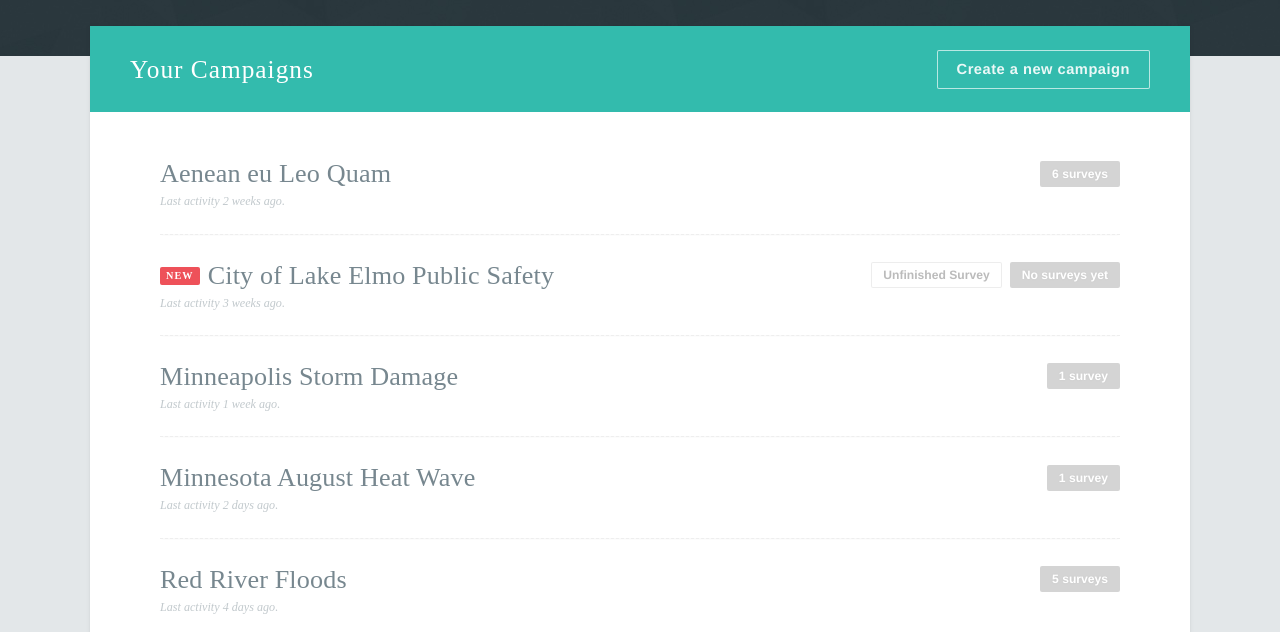
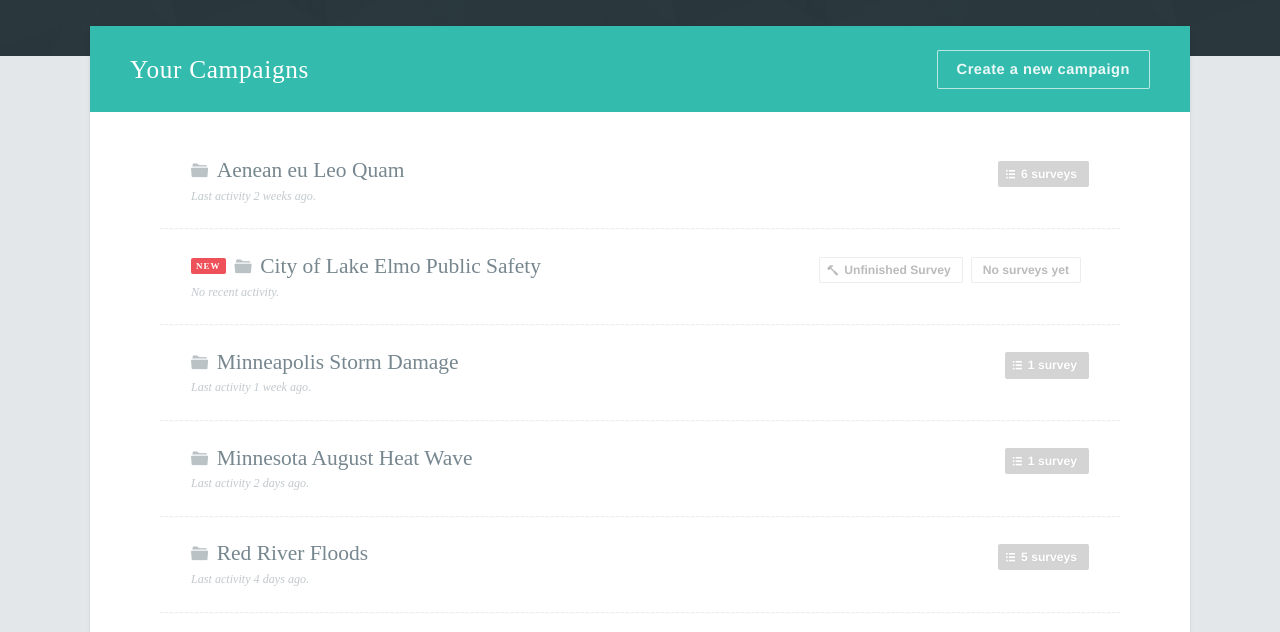
Before and after one commit to brockpetrie/gstemplate, a plain HTML site: page campaign.html in a window 1280 px wide. Shown: the part 104-736 px from the top of the page. Drawn offline with nearby package versions, Linux system fonts and the light colour scheme.

Commit message:
Campaign list

```diff
--- a/campaign.html
+++ b/campaign.html
@@ -63,10 +63,10 @@
 						</li>
 						<li class="new">
 							<h3><a href="campaign.detail.html">City of Lake Elmo Public Safety</a></h3>
-							<span class="surveycount">No surveys yet</span>
+							<span class="surveycount empty">No surveys yet</span>
 							<a class="draft">Unfinished Survey</a>
 							<!--<p>Vestibulum id ligula porta felis euismod semper.</p>-->
-							<p class="caption">Last activity 3 weeks ago.</p>
+							<p class="caption">No recent activity.</p>
 						</li>
 						<li>
 							<h3><a href="campaign.detail.html">Minneapolis Storm Damage</a></h3>
--- a/css/style.css
+++ b/css/style.css
@@ -129,6 +129,32 @@ div.hr { height: 1px; border-bottom: 1px solid rgba(0, 0, 0, 0.1); margin: 2em 0
 	}
 
 
+/* Icons */
+
+.iconAdd:before, .iconCheck:before, .iconList:before,
+.campaignlist > li .surveycount:before, .campaignlist > li .draft:before,
+.campaignlist > li h3 a:before {
+	font-family: 'groundsymbols';
+	font-size: 90%;
+	padding-right: 2px;
+	position: relative;
+	top: 1px;
+	left: -4px;
+	speak: none;
+	-webkit-font-feature-settings: "liga","dlig"; -moz-font-feature-settings: "liga=1, dlig=1"; -moz-font-feature-settings: "liga","dlig"; -ms-font-feature-settings: "liga","dlig"; -o-font-feature-settings: "liga","dlig";
+	font-feature-settings: "liga","dlig";
+	text-rendering: optimizeLegibility;
+	font-style: normal;
+	font-weight: normal;
+	font-variant: normal;
+	text-transform: none;
+	line-height: 1;
+	-webkit-font-smoothing: antialiased;
+	}
+.iconAdd:before { content: '\e002'; }
+.iconCheck:before { content: '\2713'; padding-right: 3px; }
+.iconList:before { content: '\e007'; }
+
 
 /* Structure */
 
@@ -250,6 +276,7 @@ section.main {
 	max-width: 50%;
 	overflow: hidden;
 	line-height: 1.3em;
+	letter-spacing: 0.66px;
 	}
 .mainTop button, .mainTop .button { margin: -0.2em 0 -1em; padding: 12px 20px; }
 
@@ -307,18 +334,23 @@ section.main {
 	}
 .campaignlist > li {
 	border-top: 1px dashed #eee;
-	padding: 1.2em 0;
+	padding: 1.2em 1.66em;
 	transition: all 0.2s;
 		-webkit-transition: all 0.2s;
 	box-shadow: 0 3px 2px -2px rgba(0, 0, 0, 0.04);
 	cursor: pointer;
 	}
+.campaignlist > li:hover { background: rgba(67, 156, 203, 0.06); box-shadow: inset 0 -3px 2px -2px rgba(0, 0, 0, 0.02) }
+.campaignlist > li:hover + li { border-top-color: #fff; }
 .campaignlist > li:first-of-type { border-top: none; }
+.campaignlist > li:last-of-type { box-shadow: none; }
 .campaignlist > li h3 a {
 	font-family: 'brandon-grotesque';
+	font-family: 'proxima-nova';
 	color: #77878f;
-	letter-spacing: 0.15px;
+	letter-spacing: 0px;
 	font-size: 140%;
+	font-size: 115%;
 	margin-top: 0.1em;
 	transition: all 0.2s;
 		-webkit-transition: all 0.2s;
@@ -327,19 +359,20 @@ section.main {
 	display: inline-block;
 	font-weight: 300;
 	}
+	.campaignlist > li h3 a:before { content: '\e008'; left: 0; padding-right: 0.5em; font-size: 80%; opacity: 0.5; }
 .campaignlist > li.new h3:before {
 	border-radius: 2px;
 	font-family: 'proxima-nova';
 	content: 'NEW';
 	white-space: pre;
-	padding: 4px 6px;
-	font-size: 55%;
+	padding: 4px 5px 3px;
+	font-size: 9px;
 	font-weight: 600;
 	background: #ee5159;
 	color: #fff;
-	margin-right: 0.8em;
+	margin-right: 1em;
 	line-height: 1em;
-	top: -0.5em;
+	top: -0.4em;
 	position: relative;
 	display: inline-block;
 	transition: all 0.2s;
@@ -364,13 +397,19 @@ section.main {
 	margin-top: 0.4em;
 	transition: all 0.2s;
 		-webkit-transition: all 0.2s;
+	background: #fff;
 	}
-.campaignlist > li .surveycount { box-shadow: none; background: rgba(0, 0, 0, 0.17); color: #fff; text-shadow: 0 0 3px rgba(0, 0, 0, 0.05); }
-.campaignlist > li .draft { font-weight: 600; margin-right: 0.66em; box-shadow: inset 0 0 0 1px rgba(0, 0, 0, 0.07); }
+.campaignlist > li .surveycount:not(.empty) { box-shadow: none; background: rgba(0, 0, 0, 0.17); color: #fff; text-shadow: 0 0 3px rgba(0, 0, 0, 0.05); }
+.campaignlist > li .surveycount.empty:before { display: none; }
+.campaignlist > li .draft, .campaignlist > li .surveycount.empty { font-weight: 600; margin-right: 0.66em; box-shadow: inset 0 0 0 1px rgba(0, 0, 0, 0.07); }
+.campaignlist > li .draft:hover { color: #33bbad; box-shadow: inset 0 0 0 1px rgba(0, 0, 0, 0.12), inset 0 -3px 0 rgba(0, 0, 0, 0.02), 0 1px 3px rgba(0, 0, 0, 0.06); }
+
+.campaignlist > li .surveycount:before { content: '\e007'; font-size: 75%; top: 0; }
+.campaignlist > li .draft:before { content: '\f291'; }
 
 .campaignlist > li:hover h3 a { color: #348abe; border-bottom: 1px dotted rgba(52, 138, 190, 0.33);  }
 .campaignlist > li:hover h3 a:hover { color: #348abe; border-bottom: 1px solid rgba(52, 138, 190, 0.66);  }
-.campaignlist > li:hover .surveycount { background: #439ccb; color: #fff; box-shadow: none; }
+.campaignlist > li:hover .surveycount:not(.empty) { background: #439ccb; color: #fff; box-shadow: none; }
 .campaignlist > li.new:hover h3:before { background: #439ccb; }
 
 
@@ -524,27 +563,6 @@ ul.filterList { }
 .sourceName { font-size: 125%; color: #2c393e; font-weight: 600; -webkit-font-smoothing: antialiased; }
 .sourceBio { font-family: 'skolar'; font-style: italic; font-size: 90%; }
 
-.iconAdd:before, .iconCheck:before {
-	font-family: 'groundsymbols';
-	font-size: 90%;
-	padding-right: 2px;
-	position: relative;
-	top: 1px;
-	left: -4px;
-	speak: none;
-	-webkit-font-feature-settings: "liga","dlig"; -moz-font-feature-settings: "liga=1, dlig=1"; -moz-font-feature-settings: "liga","dlig"; -ms-font-feature-settings: "liga","dlig"; -o-font-feature-settings: "liga","dlig";
-	font-feature-settings: "liga","dlig";
-	text-rendering: optimizeLegibility;
-	font-style: normal;
-	font-weight: normal;
-	font-variant: normal;
-	text-transform: none;
-	line-height: 1;
-	-webkit-font-smoothing: antialiased;
-	}
-.iconAdd:before { content: '\e002'; }
-.iconCheck:before { content: '\2713'; padding-right: 3px; }
-
 
 
 /*   *   *   Firefox font rendering tweaks   *   *   */
```
Also changed, not shown: fonts/groundsymbols.ttf, fonts/groundsymbols.woff, 2 other files.
